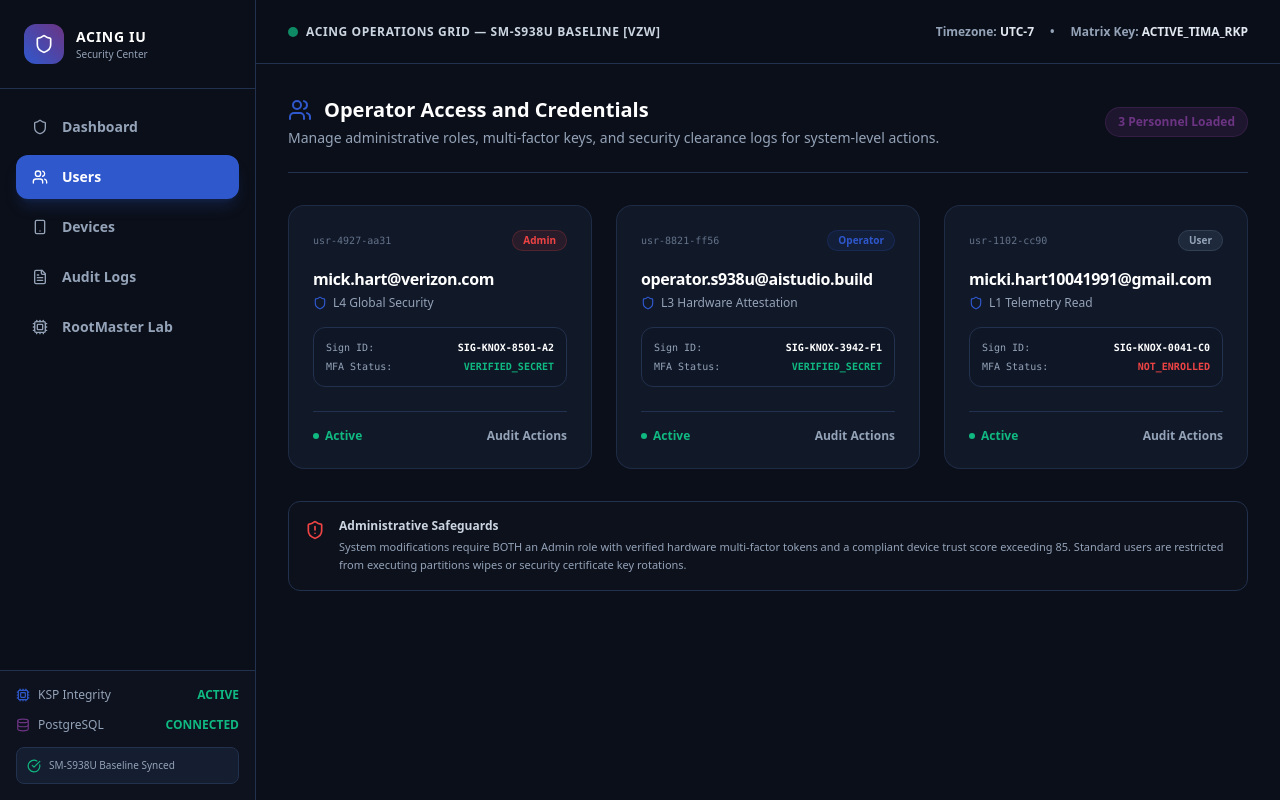
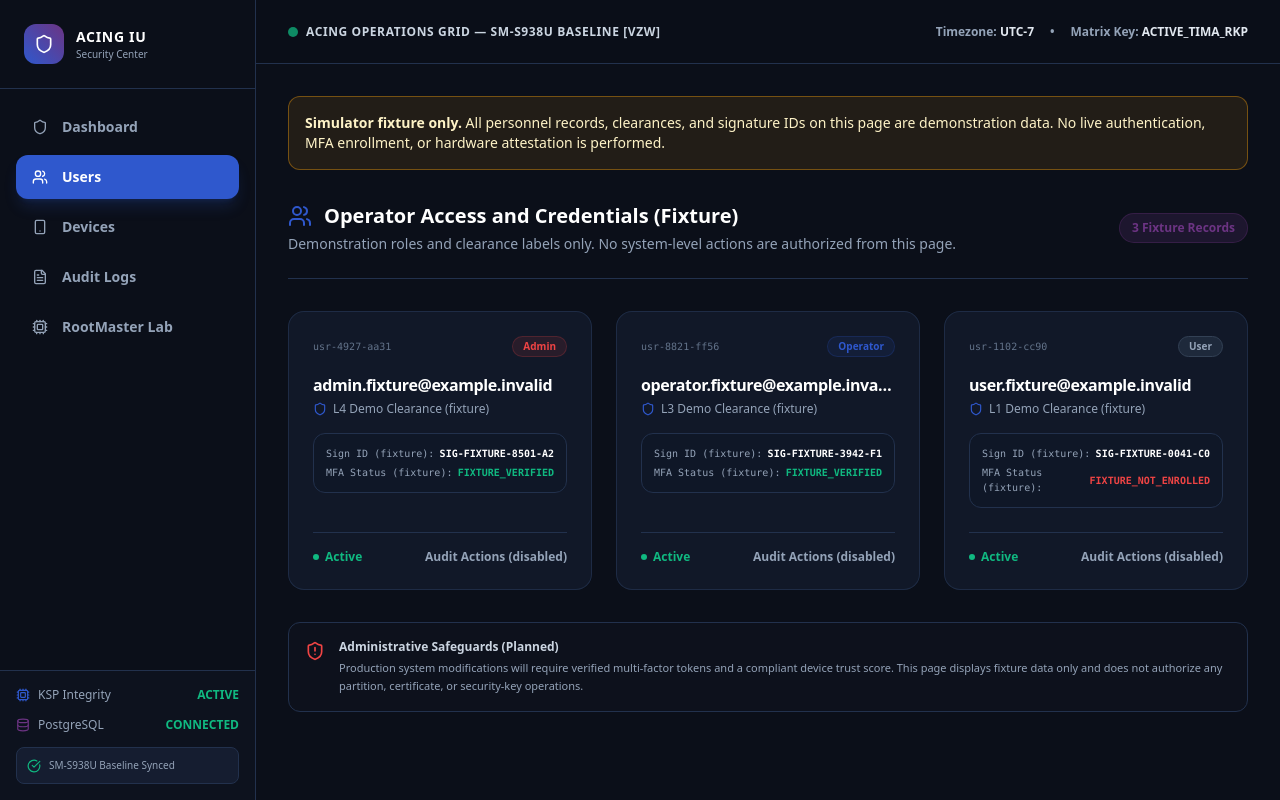
Before and after one commit to AcingTime420/Acing-IU-Genesis, a Next.js app in the folder frontend/: page /users in a window 1280 px wide. Built offline with nearby package versions, Linux system fonts and the light colour scheme.

Commit message:
fix(ui): remove real emails and SIG-KNOX identifiers from users fixtures
Part of #63 claim-surface cleanup. Replace personal emails with synthetic
fixture addresses and neutral signature IDs so the page cannot be read as
live certified credentials.

```diff
--- a/frontend/src/app/users/page.tsx
+++ b/frontend/src/app/users/page.tsx
@@ -4,57 +4,63 @@ import React from 'react';
 import { Users, Shield, UserCheck, Key, ShieldAlert } from 'lucide-react';
 
 export default function UsersPage() {
+  // All records below are local demonstration fixtures only.
+  // No live identity, MFA, or hardware attestation is performed.
   const users = [
     {
       id: "usr-4927-aa31",
-      email: "mick.hart@verizon.com",
+      email: "admin.fixture@example.invalid",
       role: "Admin",
       mfaEnabled: true,
       status: "Active",
-      clearance: "L4 Global Security",
-      keySignature: "SIG-KNOX-8501-A2"
+      clearance: "L4 Demo Clearance (fixture)",
+      keySignature: "SIG-FIXTURE-8501-A2"
     },
     {
       id: "usr-8821-ff56",
-      email: "operator.s938u@aistudio.build",
+      email: "operator.fixture@example.invalid",
       role: "Operator",
       mfaEnabled: true,
       status: "Active",
-      clearance: "L3 Hardware Attestation",
-      keySignature: "SIG-KNOX-3942-F1"
+      clearance: "L3 Demo Clearance (fixture)",
+      keySignature: "SIG-FIXTURE-3942-F1"
     },
     {
       id: "usr-1102-cc90",
-      email: "micki.hart10041991@gmail.com",
+      email: "user.fixture@example.invalid",
       role: "User",
       mfaEnabled: false,
       status: "Active",
-      clearance: "L1 Telemetry Read",
-      keySignature: "SIG-KNOX-0041-C0"
+      clearance: "L1 Demo Clearance (fixture)",
+      keySignature: "SIG-FIXTURE-0041-C0"
     }
   ];
 
   return (
     <div className="space-y-8 animate-fadeIn">
+      <div className="rounded-xl border border-amber-500/40 bg-amber-500/10 p-4 text-sm text-amber-100">
+        <strong>Simulator fixture only.</strong> All personnel records, clearances, and signature IDs on this page are demonstration data. No live authentication, MFA enrollment, or hardware attestation is performed.
+      </div>
+
       {/* Page Header */}
       <div className="flex flex-col md:flex-row justify-between items-start md:items-center gap-4 border-b border-[#22314D] pb-6">
         <div>
           <h1 className="text-xl font-bold text-white flex items-center gap-3">
             <Users className="h-6 w-6 text-[#2F58CD]" />
-            Operator Access and Credentials
+            Operator Access and Credentials (Fixture)
           </h1>
           <p className="text-sm text-slate-400 mt-1">
-            Manage administrative roles, multi-factor keys, and security clearance logs for system-level actions.
+            Demonstration roles and clearance labels only. No system-level actions are authorized from this page.
           </p>
         </div>
         <span className="text-xs bg-[#6C3483]/20 text-[#6C3483] font-bold px-3 py-1.5 rounded-full border border-[#6C3483]/30">
-          3 Personnel Loaded
+          3 Fixture Records
         </span>
       </div>
 
       {/* Main Personnel Grid */}
       <div className="grid grid-cols-1 xl:grid-cols-3 gap-6">
-        {users.map((user, i) => (
+        {users.map((user) => (
           <div key={user.id} className="glass-card rounded-2xl p-6 hover:border-[#6C3483]/50 transition-all duration-300 flex flex-col justify-between space-y-6">
             <div className="space-y-4">
               {/* Header card info */}
@@ -81,13 +87,13 @@ export default function UsersPage() {
               {/* Key signatures */}
               <div className="p-3 bg-[#111827]/40 rounded-xl border border-[#22314D] font-mono text-[10px] text-slate-400 space-y-1">
                 <div className="flex justify-between items-center">
-                  <span>Sign ID:</span>
+                  <span>Sign ID (fixture):</span>
                   <span className="text-white font-bold">{user.keySignature}</span>
                 </div>
                 <div className="flex justify-between items-center">
-                  <span>MFA Status:</span>
+                  <span>MFA Status (fixture):</span>
                   <span className={user.mfaEnabled ? "text-[#10B981] font-bold" : "text-[#EF4444] font-bold"}>
-                    {user.mfaEnabled ? "VERIFIED_SECRET" : "NOT_ENROLLED"}
+                    {user.mfaEnabled ? "FIXTURE_VERIFIED" : "FIXTURE_NOT_ENROLLED"}
                   </span>
                 </div>
               </div>
@@ -99,8 +105,8 @@ export default function UsersPage() {
                 <span className="h-1.5 w-1.5 bg-[#10B981] rounded-full"></span>
                 {user.status}
               </span>
-              <button className="text-slate-400 hover:text-white font-bold transition-colors">
-                Audit Actions
+              <button className="text-slate-400 hover:text-white font-bold transition-colors" disabled title="Fixture only — no audit actions">
+                Audit Actions (disabled)
               </button>
             </div>
           </div>
@@ -111,9 +117,10 @@ export default function UsersPage() {
       <div className="p-4 rounded-xl border border-[#22314D] bg-[#111827]/30 flex items-start gap-3.5">
         <ShieldAlert className="h-5 w-5 text-[#EF4444] shrink-0 mt-0.5" />
         <div className="space-y-1">
-          <h4 className="text-xs font-bold text-slate-300">Administrative Safeguards</h4>
+          <h4 className="text-xs font-bold text-slate-300">Administrative Safeguards (Planned)</h4>
           <p className="text-[11px] text-slate-400 leading-relaxed font-medium">
-            System modifications require BOTH an Admin role with verified hardware multi-factor tokens and a compliant device trust score exceeding 85. Standard users are restricted from executing partitions wipes or security certificate key rotations.
+            Production system modifications will require verified multi-factor tokens and a compliant device trust score.
+            This page displays fixture data only and does not authorize any partition, certificate, or security-key operations.
           </p>
         </div>
       </div>
```
